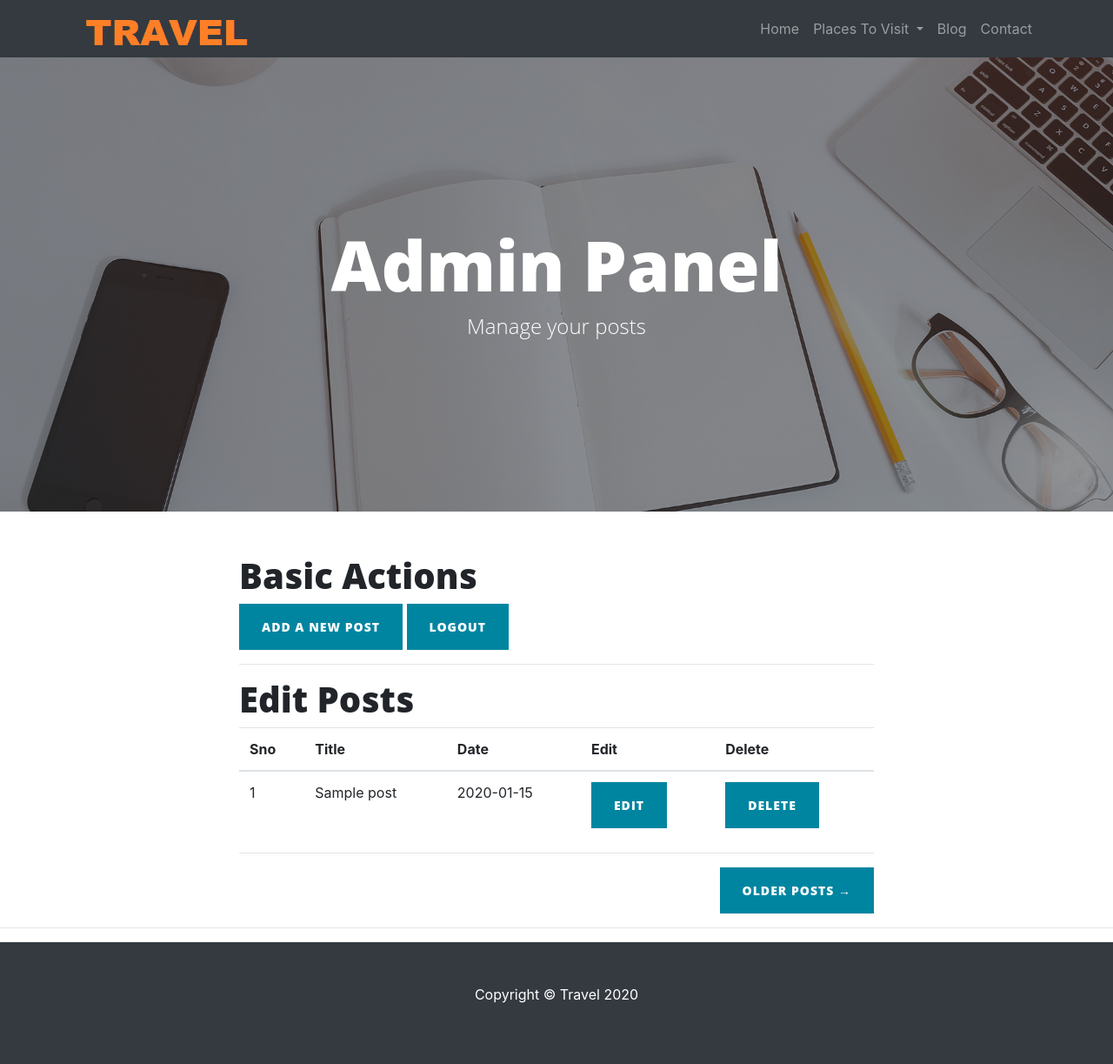
After one commit to skisti/python-website, a Flask app: template templates/dashboard.html in a window 1280 px wide. The commit adds this page. Shown: the whole page at 87% size. Run offline with Flask 2, Linux system fonts and the light colour scheme; the template is opened without the code that fills it: values that come from a table or form of the project are taken from there, others are empty; tables that the repository leaves empty hold one stand-in row (values such as "Sample post"); some libraries are stand-ins or nearby versions.

Commit message:
Add files via upload

```diff
--- a/templates/blog1.html
+++ b/templates/blog1.html
@@ -27,7 +27,7 @@
           <img class="card-img-top" src="{{ url_for('static', filename='chopta.jpg') }}" alt="">
           <div class="card-body">
             <h2 class="card-title">{{ post.title }}</h2>
-            <p class="card-text">{{ post.content[0:150] }}</p>
+            <p class="card-text">{{ post.content[0:150] }} .....</p>
             <a href="/post/{{post.slug}}" class="btn btn-primary">Read More &rarr;</a>
           </div>
           <div class="card-footer text-muted">
--- /dev/null
+++ b/templates/dashboard.html
@@ -0,0 +1,71 @@
+{% extends "layout.html" %}
+{% block body %}
+    <link href="{{ url_for('static', filename='css/clean-blog.min.css') }}" rel="stylesheet">
+ <style>body {
+    font-size: 16px;
+    color: #212529;
+}</style>
+
+ <!-- Page Header -->
+    <header class="masthead" style="background-image: url('{{ url_for('static', filename='img/home-bg.jpg') }}')">
+      <div class="overlay"></div>
+      <div class="container">
+        <div class="row">
+          <div class="col-lg-8 col-md-10 mx-auto">
+            <div class="site-heading">
+              <h1>Admin Panel</h1>
+              <span class="subheading">Manage your posts</span>
+            </div>
+          </div>
+        </div>
+      </div>
+    </header>
+
+    <!-- Main Content -->
+    <div class="container">
+      <div class="row">
+        <div class="col-lg-8 col-md-10 mx-auto">
+            <h1>Basic Actions</h1>
+            <a href="/edit/0"><button class="btn btn-primary"> Add a new post </button></a>
+            <a href="/logout"><button class="btn btn-primary"> Logout </button></a>
+            <hr>
+
+<h1>Edit Posts</h1>
+
+<table class="table">
+  <thead>
+    <tr>
+      <th> Sno </th>
+      <th> Title </th>
+      <th> Date </th>
+      <th> Edit </th>
+      <th> Delete </th>
+    </tr>
+  </thead>
+  <tbody>
+
+
+  {% for post in posts %}
+    <tr>
+      <td>{{post.sno}}</td>
+      <td>{{post.title}}</td>
+      <td>{{post.date}}</td>
+      <td><a href="/edit/{{post.sno}}"><button class="btn btn-primary btn-sm">Edit</button></a> </td>
+      <td><a href="/delete/{{post.sno}}"><button class="btn btn-primary btn-sm">Delete</button></a></td>
+    </tr>
+    {% endfor %}
+  </tbody>
+</table>
+<hr>
+
+          <!-- Pager -->
+          <div class="clearfix">
+            <a class="btn btn-primary float-right" href="#">Older Posts →</a>
+          </div>
+        </div>
+      </div>
+    </div>
+
+    <hr>
+
+ {% endblock %}
```
Also changed, not shown: templates/edit.html (added, +64 -0 lines), templates/login.html (added, +34 -0 lines).
